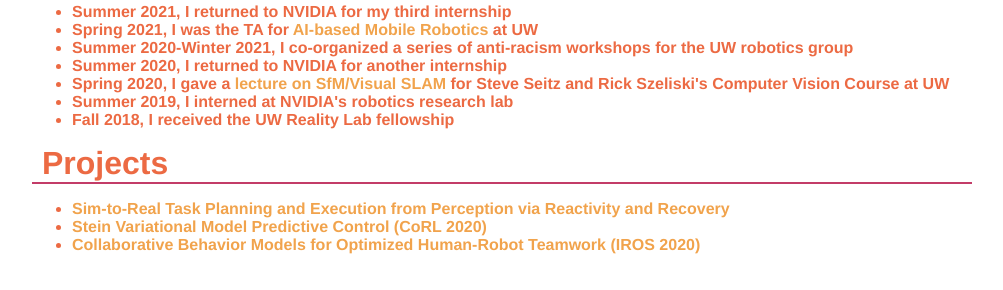
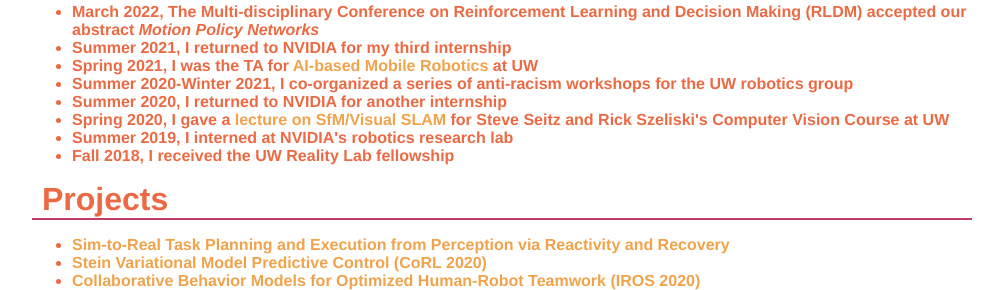
Before and after one commit to fishbotics/fishbotics.github.io, a plain HTML site: page index.html in a window 1280 px wide. Shown: the part 715-1005 px from the top of the page, without its empty margins (138-1141 px from the left). Before the commit the page ends 969 px from the top, so only its background shows below. Drawn offline with Linux system fonts and the light colour scheme.

Commit message:
Added RLDM acceptance to page

```diff
--- a/index.html
+++ b/index.html
@@ -74,6 +74,7 @@ while(x=eval(x));
         <div class="line"></div>
       </div>
       <ul class="news">
+        <li>March 2022, The Multi-disciplinary Conference on Reinforcement Learning and Decision Making (RLDM) accepted our abstract <em>Motion Policy Networks</em>
         <li> Summer 2021, I returned to NVIDIA for my third internship</li>
         <li>Spring 2021, I was the TA for <a href="https://courses.cs.washington.edu/courses/cse571/21sp/">AI-based Mobile Robotics</a> at UW</li>
         <li> Summer 2020-Winter 2021, I co-organized a series of anti-racism workshops for the UW robotics group</li>
```
